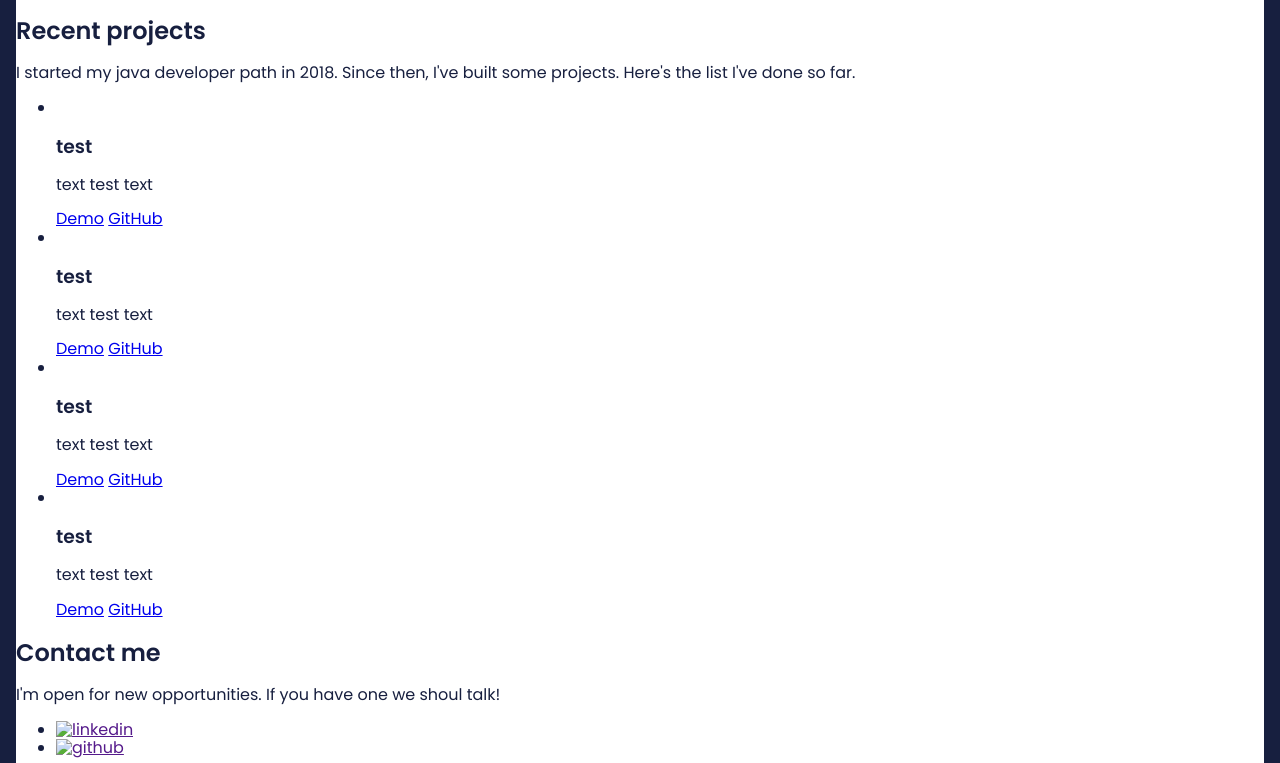
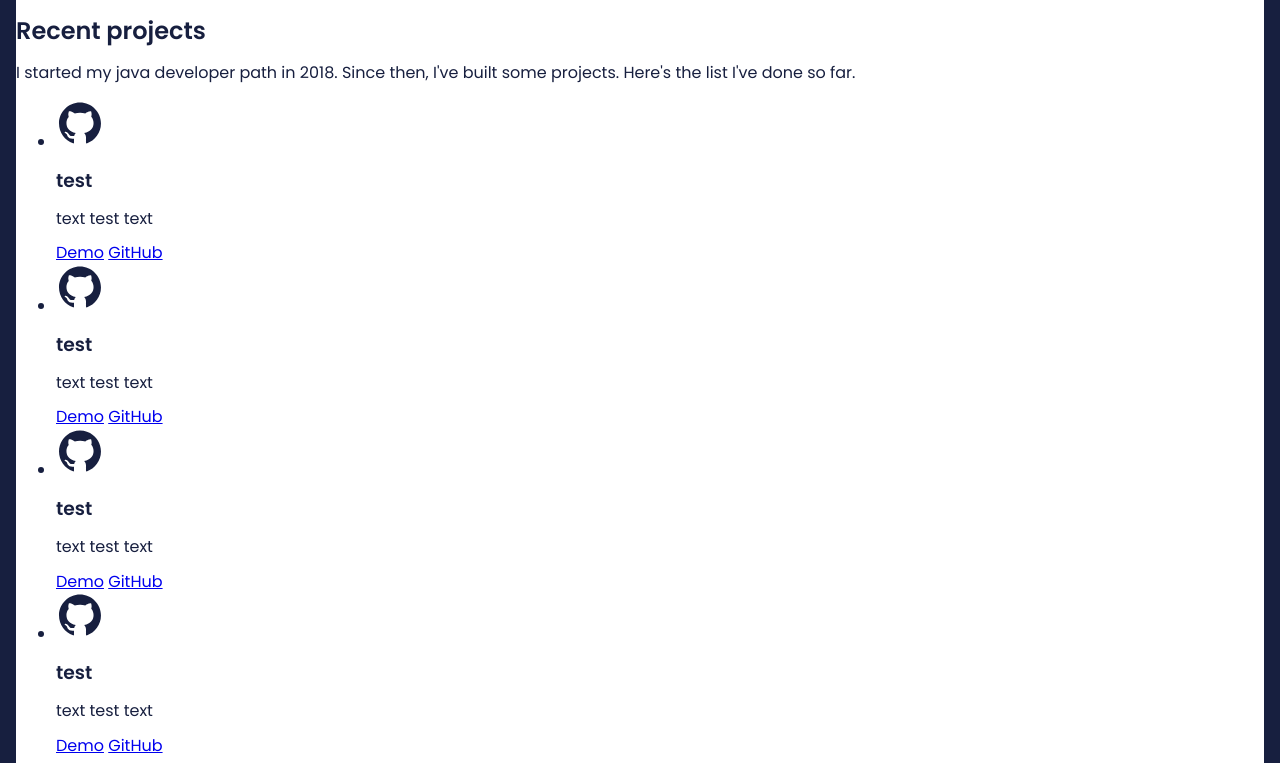
Before and after one commit to MC777/mc777.github.io, a website: page src/content/index.html in a window 1280 px wide. Shown: the part 837-1600 px from the top of the page. Drawn offline with nearby package versions, Linux system fonts and the light colour scheme; files that its build step writes are made by us from their sources; files whose address does not match are found by name.

Commit message:
feat: add social icons

```diff
--- a/src/content/index.html
+++ b/src/content/index.html
@@ -86,7 +86,7 @@
         Here's the list I've done so far.</p>
       <ul class="projects-list">
         <li class="project">
-          <img class="project__logo" src="#" alt="">
+          <img class="project__logo" src="assets/img/github.svg" alt="">
           <h3 class="project__title">test</h3>
           <p class="project__description">text test text</p>
           <div class="project__footer">
@@ -96,7 +96,7 @@
         </li>
 
         <li class="project">
-          <img class="project__logo" src="#" alt="">
+          <img class="project__logo" src="assets/img/github.svg" alt="">
           <h3 class="project__title">test</h3>
           <p class="project__description">text test text</p>
           <div class="project__footer">
@@ -106,7 +106,7 @@
         </li>
 
         <li class="project">
-          <img class="project__logo" src="#" alt="">
+          <img class="project__logo" src="assets/img/github.svg" alt="">
           <h3 class="project__title">test</h3>
           <p class="project__description">text test text</p>
           <div class="project__footer">
@@ -116,7 +116,7 @@
         </li>
 
         <li class="project">
-          <img class="project__logo" src="#" alt="">
+          <img class="project__logo" src="assets/img/github.svg" alt="">
           <h3 class="project__title">test</h3>
           <p class="project__description">text test text</p>
           <div class="project__footer">
@@ -132,8 +132,8 @@
       </h2>
       <p class="contct__description">I'm open for new opportunities. If you have one we shoul talk!</p>
       <ul class="social">
-        <li class="social__item"><a class="social__link" href=""><img class="social__icon" src="" alt="linkedin"></a></li>
-        <li class="social__item"><a class="social__link" href=""><img class="social__icon" src="" alt="github"></a></li>
+        <li class="social__item"><a class="social__link" href=""><img class="social__icon" src="assets/img/linkedin-icon.svg" alt="linkedin"></a></li>
+        <li class="social__item"><a class="social__link" href=""><img class="social__icon" src="assets/img/github-icon.svg" alt="github"></a></li>
       </ul>
       <a class="contact__mail" href="mailto:ciesla.marek@gmail.com">ciesla.marek@gmail.com</a>
     </footer>
```
